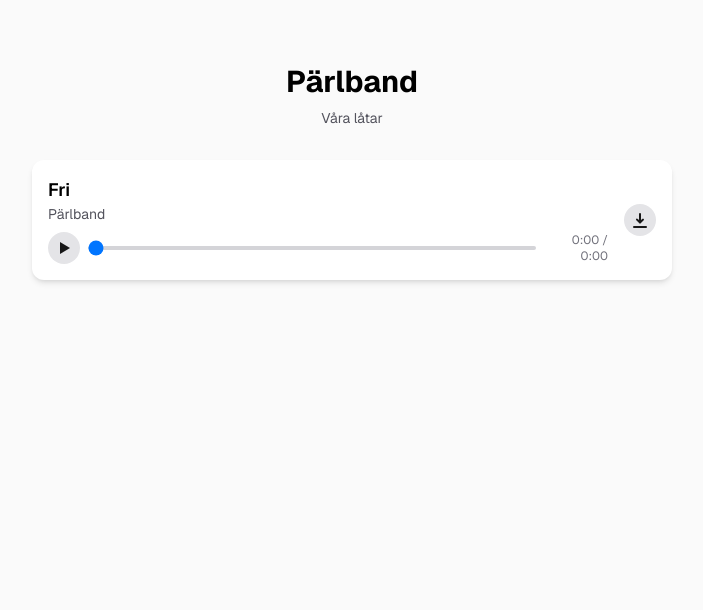
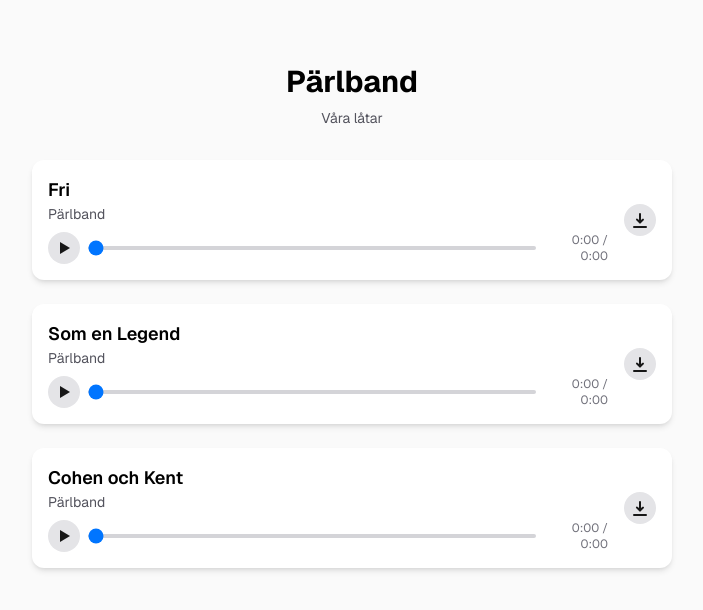
Before and after one commit to Mattan41/parlband, a Next.js app: page / in a window 1280 px wide. Shown: the top 610 px of the page, without its empty margins (288-991 px from the left). Built offline with nearby package versions, Linux system fonts and the light colour scheme; no server answers.

Commit message:
refactor to R2 - bucket

```diff
--- a/components/AudioPlayer.tsx
+++ b/components/AudioPlayer.tsx
@@ -151,7 +151,7 @@ export default function AudioPlayer({ song }: { song: Song }) {
 
       {/* download button */}
       <a
-        href={song.src}
+        href={song.downloadSrc}
         download
         className="inline-flex h-8 w-8 items-center justify-center rounded-full bg-zinc-200 transition hover:bg-zinc-300 dark:bg-zinc-700 dark:hover:bg-zinc-600"
         aria-label="Download"
--- a/data/songs.ts
+++ b/data/songs.ts
@@ -2,8 +2,10 @@ export interface Song {
   id: string;
   title: string;
   artist: string;
-  /** Path relative to public/ */
+  /** Streaming MP3 URL */
   src: string;
+  /** High-quality WAV download URL */
+  downloadSrc: string;
   /** Path relative to public/ */
   cover: string;
 }
@@ -13,7 +15,24 @@ const songs: Song[] = [
     id: "fri",
     title: "Fri",
     artist: "Pärlband",
-    src: "/audio/Fri.mp3",
+    src: `${process.env.NEXT_PUBLIC_AUDIO_BASE_URL}/parlband/mp3/fri.mp3`,
+    downloadSrc: `${process.env.NEXT_PUBLIC_AUDIO_BASE_URL}/parlband/wav/fri.wav`,
+    cover: "",
+  },
+  {
+    id: "som-en-legend",
+    title: "Som en Legend",
+    artist: "Pärlband",
+    src: `${process.env.NEXT_PUBLIC_AUDIO_BASE_URL}/parlband/mp3/som-en-legend.mp3`,
+    downloadSrc: `${process.env.NEXT_PUBLIC_AUDIO_BASE_URL}/parlband/wav/som-en-legend.wav`,
+    cover: "",
+  },
+  {
+    id: "cohen-och-kent",
+    title: "Cohen och Kent",
+    artist: "Pärlband",
+    src: `${process.env.NEXT_PUBLIC_AUDIO_BASE_URL}/parlband/mp3/cohen-och-kent.mp3`,
+    downloadSrc: `${process.env.NEXT_PUBLIC_AUDIO_BASE_URL}/parlband/wav/cohen-och-kent.wav`,
     cover: "",
   },
 ];
```
Also changed, not shown: 1 other file (tests, documents, lock files or other folders).
